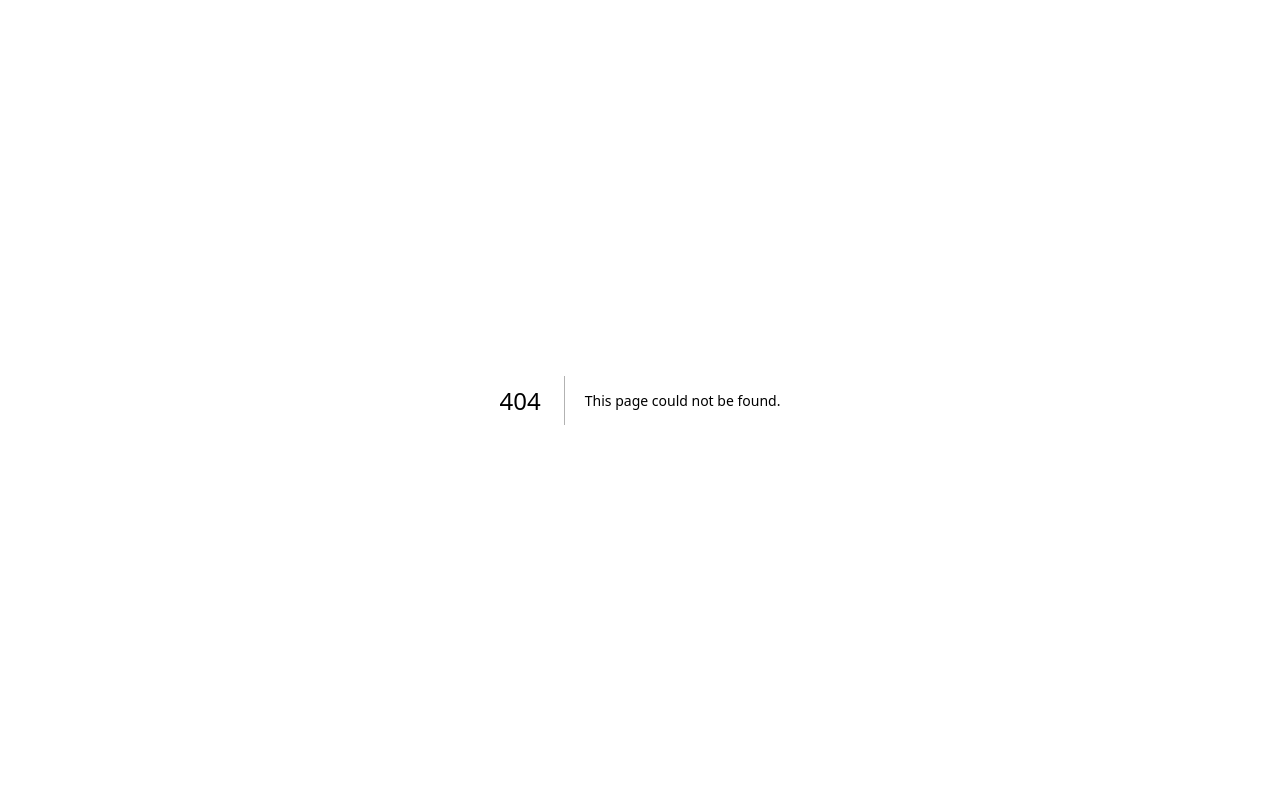
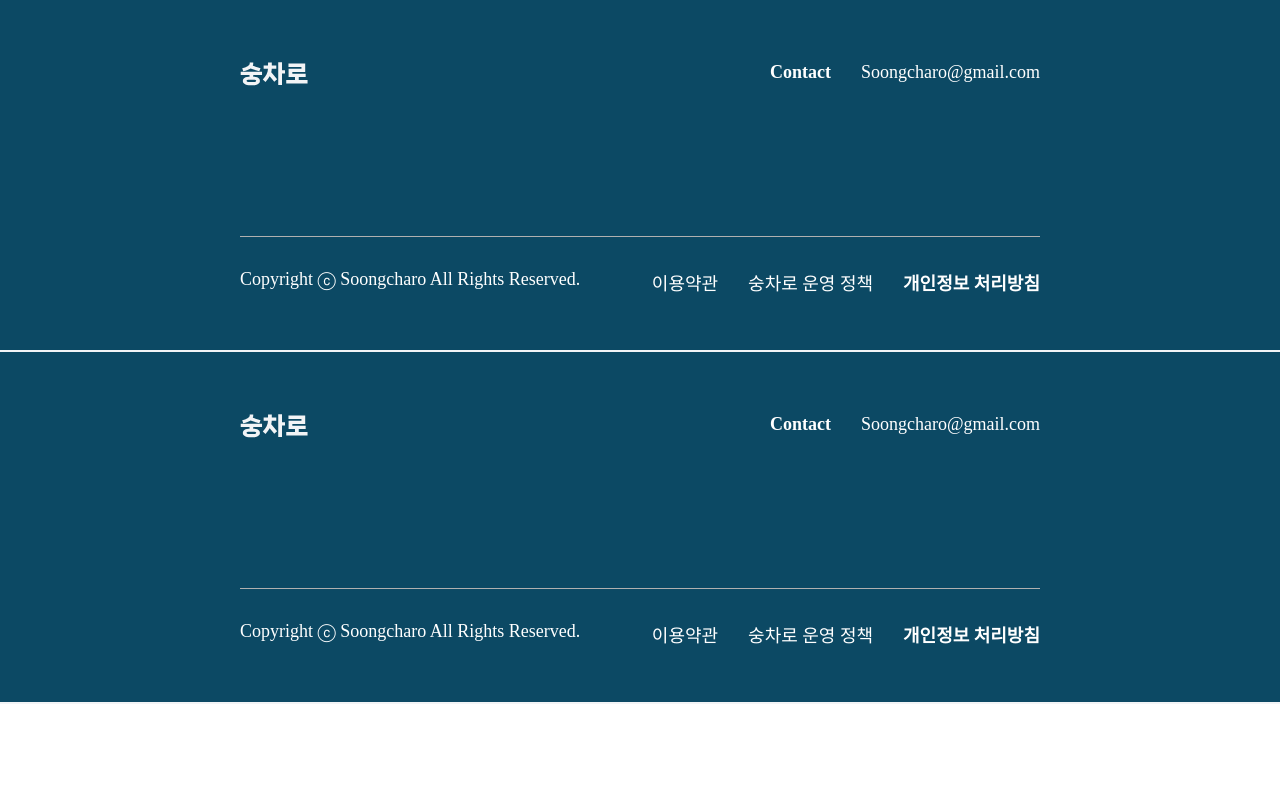
Before and after one commit to Soongmile/Soongmile-FE, a Next.js app: page /Layout in a window 1280 px wide. Before the commit this address had no page. Shown: the top 800 px of the page. Built offline with nearby package versions, Linux system fonts and the light colour scheme.

Commit message:
[#24] feat: layout 추가

```diff
--- /dev/null
+++ b/pages/Layout.tsx
@@ -0,0 +1,13 @@
+import { ReactElement } from 'react';
+import Footer from '../components/reusable/Footer';
+
+const Layout = ({ children }: { children: ReactElement }) => {
+  return (
+    <>
+      {children}
+      <Footer />
+    </>
+  );
+};
+
+export default Layout;
--- a/pages/_app.tsx
+++ b/pages/_app.tsx
@@ -1,17 +1,28 @@
 import { AppProps } from 'next/app';
 import { RecoilRoot } from 'recoil';
 import { QueryClient, QueryClientProvider } from 'react-query';
+import { NextPage } from 'next';
+import { ReactElement, ReactNode } from 'react';
 import { GlobalStyle } from '../styles/globalStyle';
 import Footer from '../components/reusable/Footer';
 
-const MyApp = ({ Component, pageProps }: AppProps) => {
+export type NextPageWithLayout = NextPage & {
+  getLayout?: (page: ReactElement) => ReactNode;
+};
+
+type AppPropsWithLayout = AppProps & {
+  Component: NextPageWithLayout;
+};
+
+const MyApp = ({ Component, pageProps }: AppPropsWithLayout) => {
+  const getLayout = Component.getLayout ?? ((page) => page);
   const queryClient = new QueryClient();
 
   return (
     <QueryClientProvider client={queryClient}>
       <RecoilRoot>
         <GlobalStyle />
-        <Component {...pageProps} />
+        {getLayout(<Component {...pageProps} />)}
         <Footer />
       </RecoilRoot>
     </QueryClientProvider>
```
Also changed, not shown: pages/index.tsx (+3 -7 lines).
